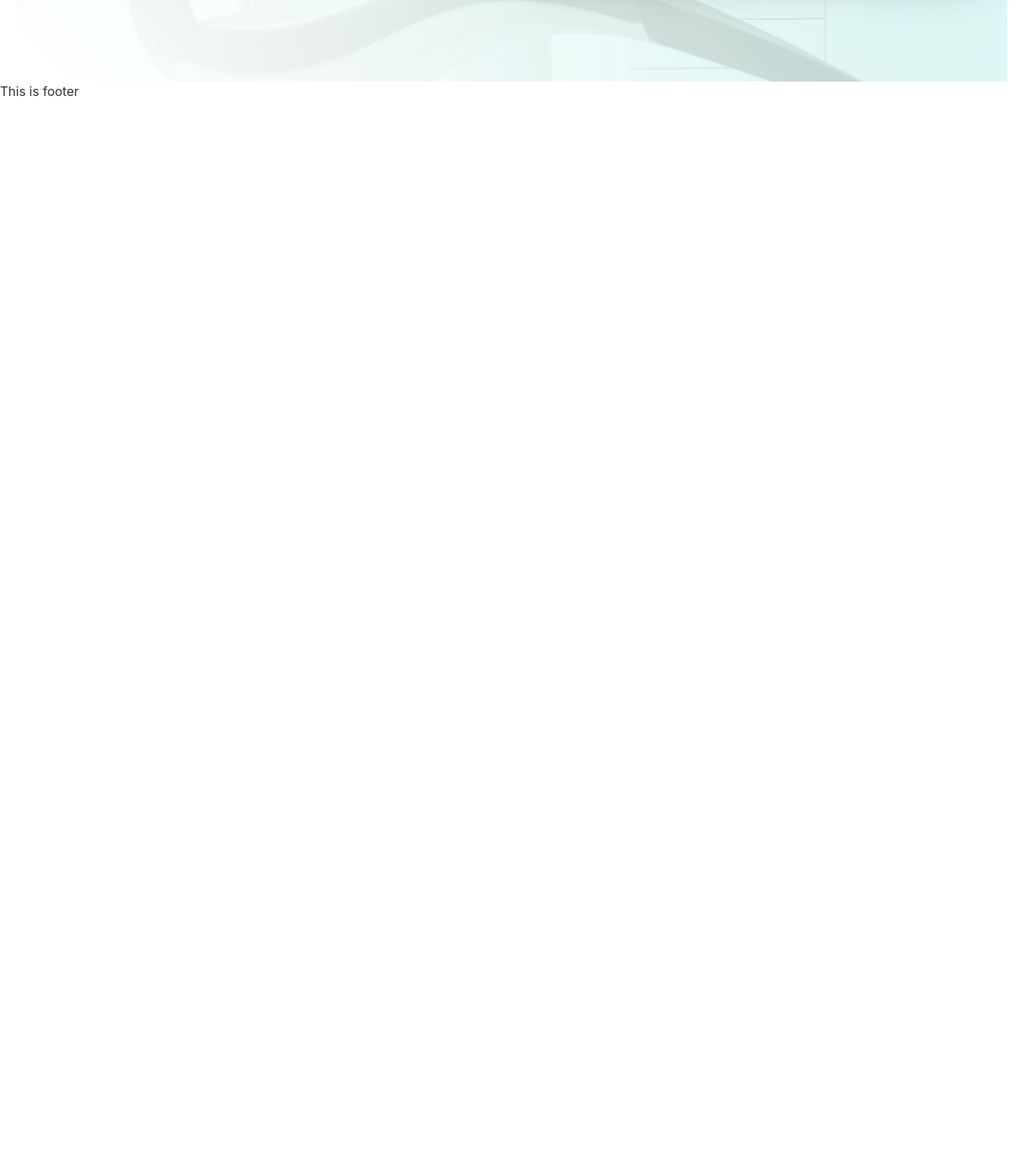
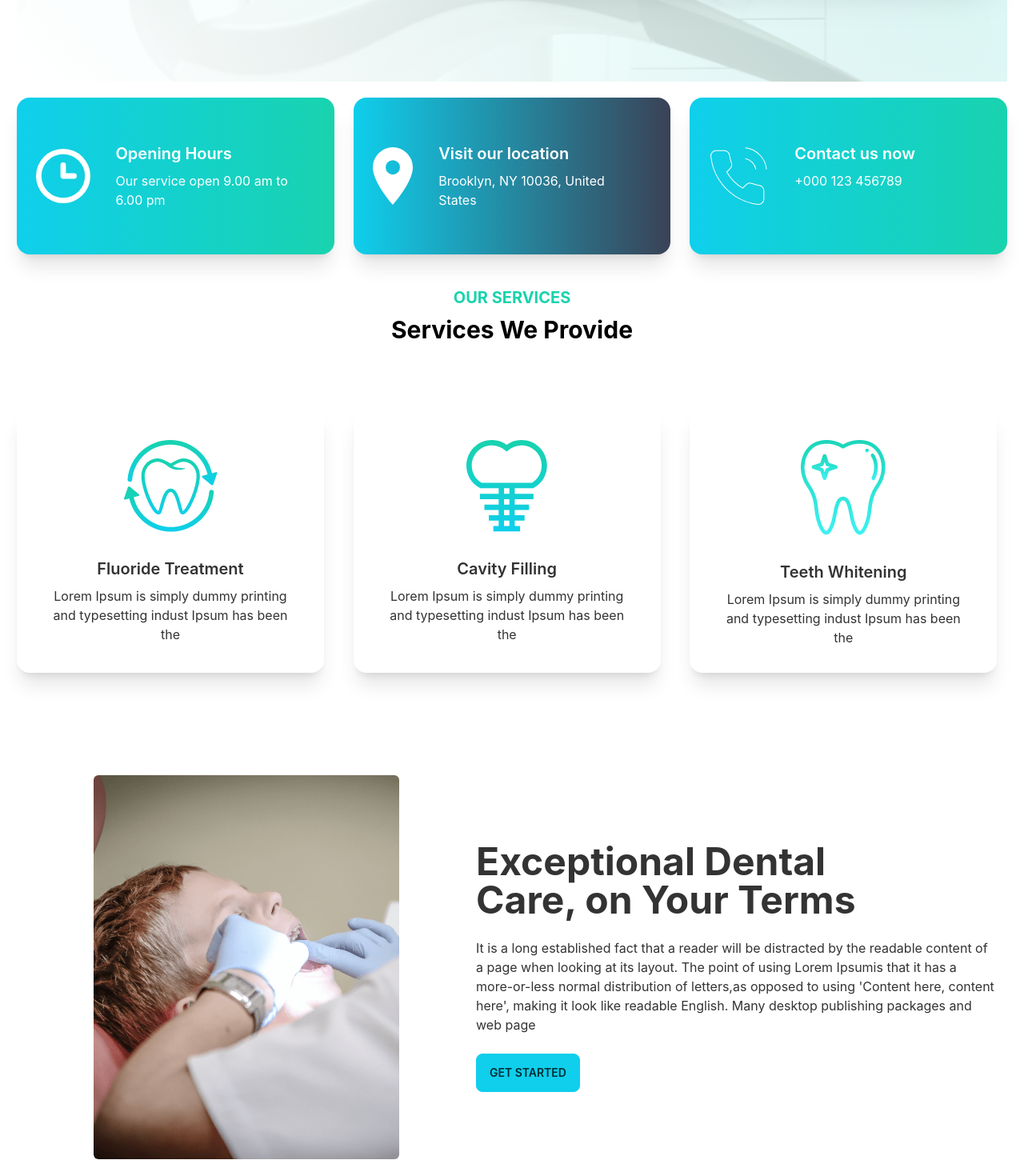
Before and after one commit to Sujoy-Kumar-Das/doctors-portal-client, a React (Create React App) app: page / in a window 1280 px wide. Shown: the part 600-2070 px from the top of the page at 80% size. Before the commit the page ends 800 px from the top, so only its background shows below. Built offline with nearby package versions, Linux system fonts and the light colour scheme; the HTML template or start-up script is replaced by a standard one.

Commit message:
service section and info section added

```diff
--- a/src/pages/Home/Home/Home.js
+++ b/src/pages/Home/Home/Home.js
@@ -1,14 +1,20 @@
-import React from 'react';
-import Banner from '../banner/Banner';
-import UseTitle from '../../../hookes/UseTitle';
+import React from "react";
+import Banner from "../banner/Banner";
+import UseTitle from "../../../hookes/UseTitle";
+import InfoCards from "../InfoCards/InfoCards";
+import Services from "../service/Services";
+
+
 
 const Home = () => {
-    UseTitle('Home')
-    return (
-        <div className='mx-[21px]'>
-            <Banner></Banner>
-        </div>
-    );
+  UseTitle("Home");
+  return (
+    <div className="mx-[21px]">
+      <Banner></Banner>
+      <InfoCards></InfoCards>
+      <Services></Services>
+    </div>
+  );
 };
 
 export default Home;
--- /dev/null
+++ b/src/pages/Home/InfoCards/InfoCard.js
@@ -0,0 +1,21 @@
+import React from "react";
+
+const InfoCard = ({card}) => {
+    const {title,description,image,bgClass} = card;
+  return (
+    <div className={`card card-side shadow-xl ${bgClass} p-6 text-white`}>
+      <figure>
+        <img
+          src={image}
+          alt="Movie"
+        />
+      </figure>
+      <div className="card-body">
+        <h2 className="card-title">{title}</h2>
+        <p>{description}</p>
+      </div>
+    </div>
+  );
+};
+
+export default InfoCard;
--- /dev/null
+++ b/src/pages/Home/InfoCards/InfoCards.js
@@ -0,0 +1,37 @@
+import React from 'react';
+import clockImg from '../../../assets/icons/clock.svg'
+import marker from '../../../assets/icons/marker.svg'
+import phone from '../../../assets/icons/phone.svg'
+import InfoCard from './InfoCard';
+const InfoCards = () => {
+    const infoCardData = [
+        {
+            id:1,
+            title:'Opening Hours',
+            description:"Our service open 9.00 am to 6.00 pm",
+            image:clockImg,
+            bgClass:"bg-primary bg-gradient-to-r from-primary to-secondary"
+        },
+        {
+            id:2,
+            title:'Visit our location',
+            description:"Brooklyn, NY 10036, United States",
+            image:marker,
+            bgClass:"bg-accent bg-gradient-to-r from-primary to-accent"
+        },
+        {
+            id:3,
+            title:'Contact us now',
+            description:"+000 123 456789",
+            image:phone,
+            bgClass:"bg-primary bg-gradient-to-r from-primary to-secondary"
+        }
+    ]
+    return (
+        <div className=' mt-5 grid sm:grid-col-1 md:grid-col-2 lg:grid-cols-3 gap-6'>
+            {infoCardData.map(info => <InfoCard key={info.id} card = {info}></InfoCard>)}
+        </div>
+    );
+};
+
+export default InfoCards;
--- a/src/pages/Home/banner/Banner.js
+++ b/src/pages/Home/banner/Banner.js
@@ -6,17 +6,14 @@ const Banner = () => {
       className="min-h-[638px] flex align-middle justify-between"
       style={{
         backgroundImage: ` linear-gradient(45deg, rgb(255, 255, 255), #cffff5b7),url(${chairImg}) `,
-
         backgroundPosition: "center",
         backgroundSize: "cover",
-        backgroundRepeat: "no-repeat",
-
-        // position:'relative'
+        backgroundRepeat: "no-repeat"
       }}
     >
       <div className="hero  my-2 ">
         <div className="hero-content flex-col lg:flex-row-reverse">
-          <img src={chairImg} className="w-1/2 rounded-lg shadow-2xl" alt="" />
+          <img src={chairImg} className="w-full lg:w-1/2 rounded-lg shadow-2xl" alt="" />
           <div>
             <h1 className="text-5xl font-bold">
               Your New Smile Starts <br /> Here
--- /dev/null
+++ b/src/pages/Home/service/ServiceBanner.js
@@ -0,0 +1,24 @@
+import React from "react";
+import serviceBannerImg from "../../../assets/images/treatment.png";
+const ServiceBanner = () => {
+  return (
+    <div className="hero mt-28 ">
+      <div className="hero-content flex-col lg:flex-row">
+        <img
+          className="h-[480px] w-full lg:w-1/2 rounded-md mx-20"
+          src={serviceBannerImg}
+          alt=""
+        />
+        <div>
+          <h1 className="text-5xl font-bold">Exceptional Dental <br /> Care, on Your Terms</h1>
+          <p className="py-6">
+          It is a long established fact that a reader will be distracted by the readable content of a page when looking at its layout. The point of using Lorem Ipsumis that it has a more-or-less normal distribution of letters,as opposed to using 'Content here, content here', making it look like readable English. Many desktop publishing packages and web page
+          </p>
+          <button className="btn btn-primary">Get Started</button>
+        </div>
+      </div>
+    </div>
+  );
+};
+
+export default ServiceBanner;
--- /dev/null
+++ b/src/pages/Home/service/ServiceCard.js
@@ -0,0 +1,23 @@
+import React from "react";
+
+const ServiceCard = ({service}) => {
+    const {title,description,image} = service;
+  return (
+    <div className="card w-96 bg-base-100 shadow-xl">
+      <figure className="px-10 pt-10">
+        <img
+          src={image}
+          alt="Shoes"
+          className="rounded-xl"
+        />
+      </figure>
+      <div className="card-body items-center text-center">
+        <h2 className="card-title">{title}</h2>
+        <p>{description}</p>
+
+      </div>
+    </div>
+  );
+};
+
+export default ServiceCard;
--- /dev/null
+++ b/src/pages/Home/service/Services.js
@@ -0,0 +1,40 @@
+import React from 'react';
+import Fluoride from "../../../assets/images/fluoride.png"
+import Cavity from "../../../assets/images/cavity.png"
+import Whitening from "../../../assets/images/whitening.png"
+import ServiceCard from './ServiceCard';
+import ServiceBanner from './ServiceBanner';
+const Services = () => {
+    const serviceData = [
+        {
+            id:1,
+            title:'Fluoride Treatment',
+            description:"Lorem Ipsum is simply dummy printing and typesetting indust Ipsum has been the",
+            image:Fluoride,
+        },
+        {
+            id:2,
+            title:'Cavity Filling',
+            description:"Lorem Ipsum is simply dummy printing and typesetting indust Ipsum has been the",
+            image:Cavity,
+        },
+        {
+            id:3,
+            title:'Teeth Whitening',
+            description:"Lorem Ipsum is simply dummy printing and typesetting indust Ipsum has been the",
+            image:Whitening,
+        },
+    ]
+    return (
+        <div className='my-10'>
+            <h3 className=' text-center font-bold text-secondary text-xl'>OUR SERVICES</h3>
+            <h1 className=' mt-2 text-center font-bold text-black text-3xl'>Services We Provide</h1>
+            <div className=' mt-20 grid sm:grid-col-1 md:grid-col-2 lg:grid-cols-3 gap-6'>
+                {serviceData.map(service=><ServiceCard key={service.id} service={service}></ServiceCard>)}
+            </div>
+            <ServiceBanner></ServiceBanner>
+        </div>
+    );
+};
+
+export default Services;
```
